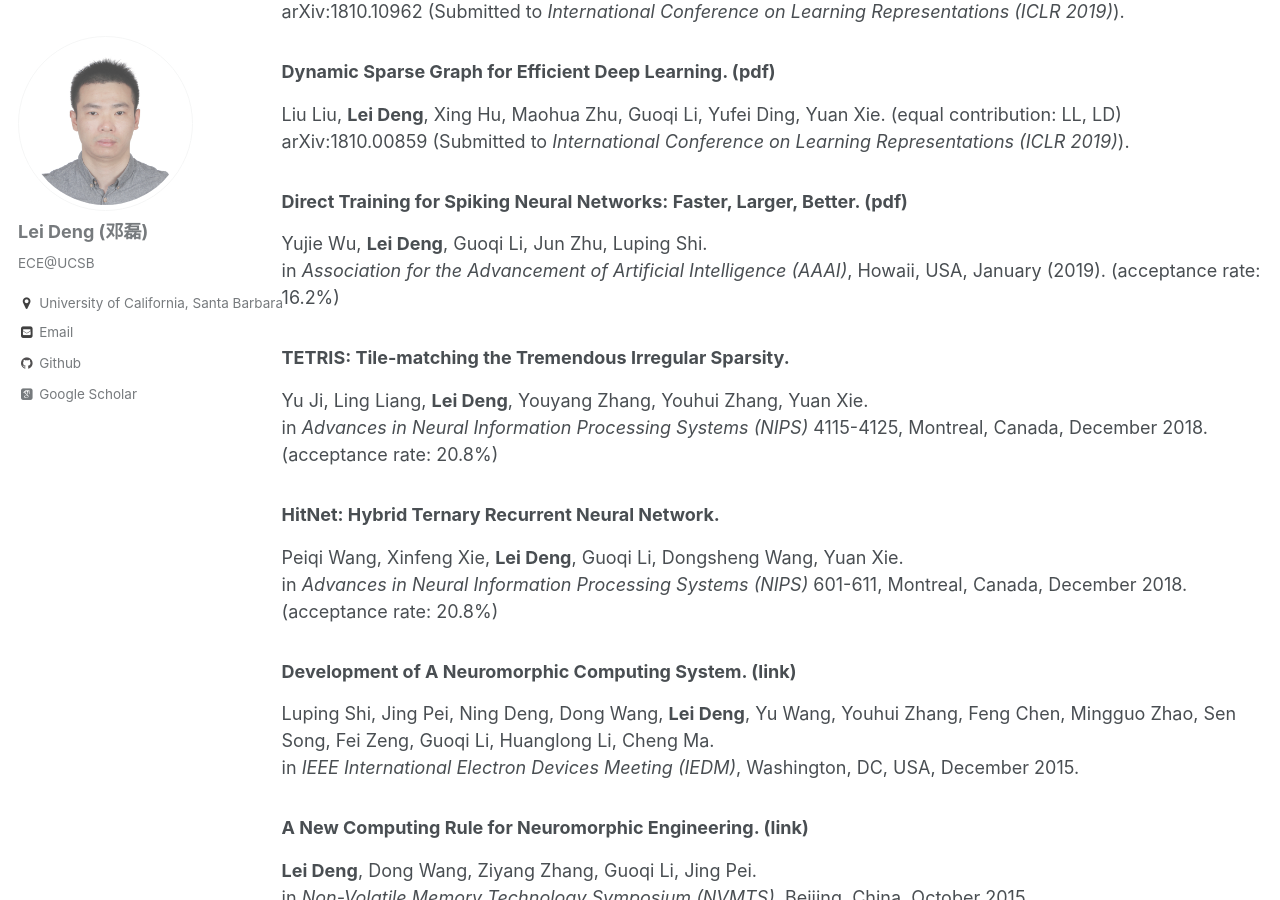
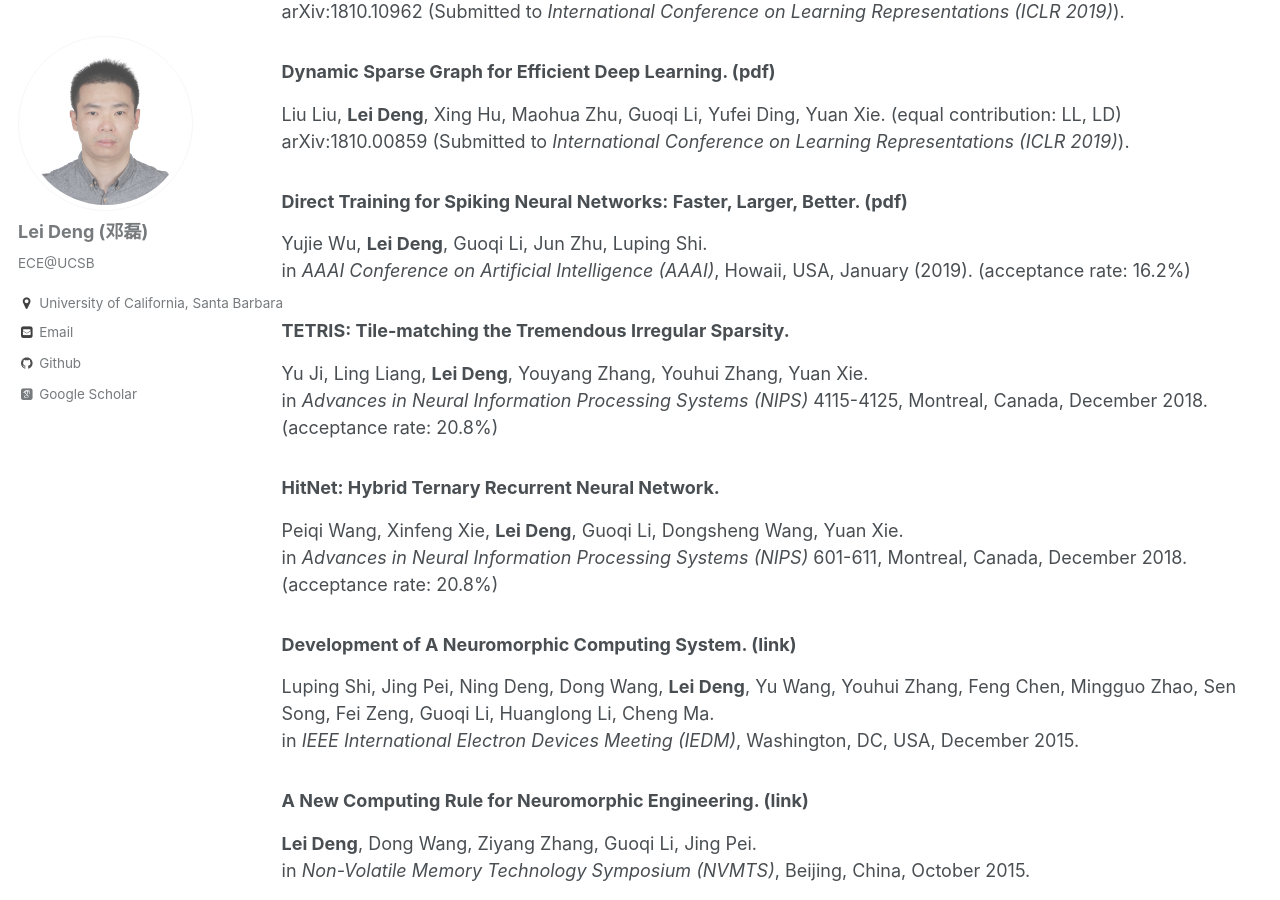
Before and after one commit to dllfei/dllfei.github.io, a Jekyll site: the page built from _pages/publications.md, in a window 1280 px wide and 900 px high, scrolled down 2810 px. Built offline with Jekyll 4.4.1, drawn with Linux system fonts in a browser that asks for light colours; some web fonts are replaced.

Commit message:
Update publications.md

```diff
--- a/_pages/publications.md
+++ b/_pages/publications.md
@@ -89,7 +89,7 @@ arXiv:1810.00859 (Submitted to *International Conference on Learning Representat
 
 ### Direct Training for Spiking Neural Networks: Faster, Larger, Better. ([pdf](https://arxiv.org/pdf/1809.05793.pdf))<br />
 Yujie Wu, **Lei Deng**, Guoqi Li, Jun Zhu, Luping Shi. <br />
-in *Association for the Advancement of Artificial Intelligence (AAAI)*, Howaii, USA, January (2019). (acceptance rate: 16.2%)
+in *AAAI Conference on Artificial Intelligence (AAAI)*, Howaii, USA, January (2019). (acceptance rate: 16.2%)
 
 ### TETRIS: Tile-matching the Tremendous Irregular Sparsity. <br />
 Yu Ji, Ling Liang, **Lei Deng**, Youyang Zhang, Youhui Zhang, Yuan Xie. <br />
```
